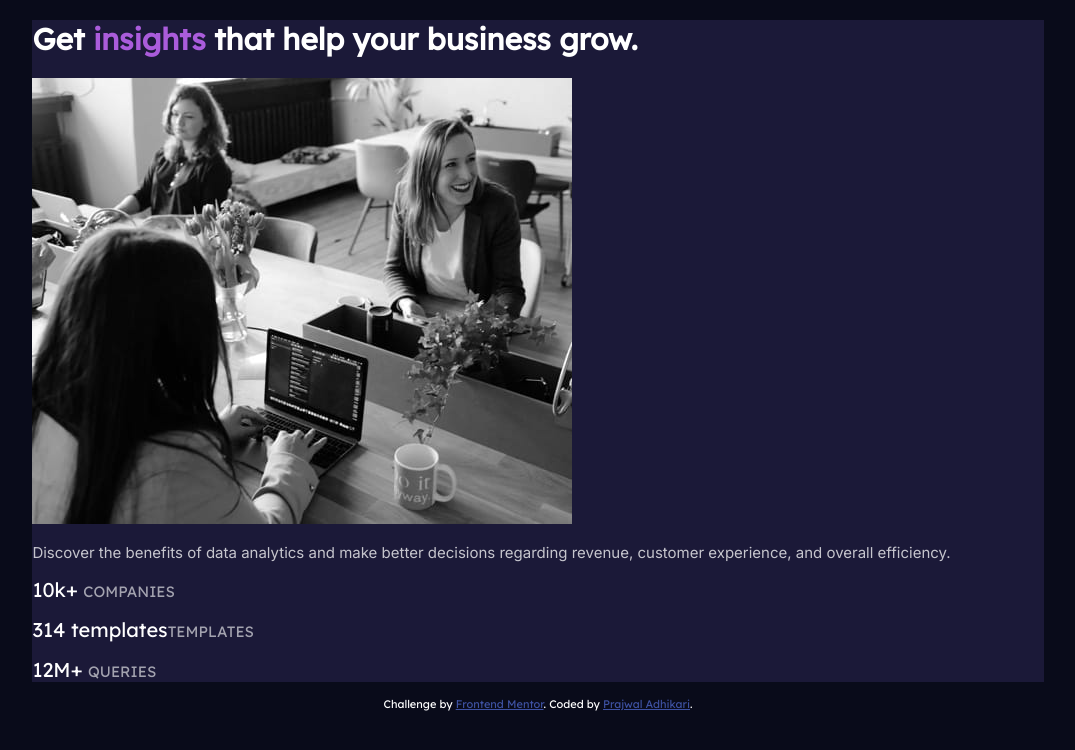
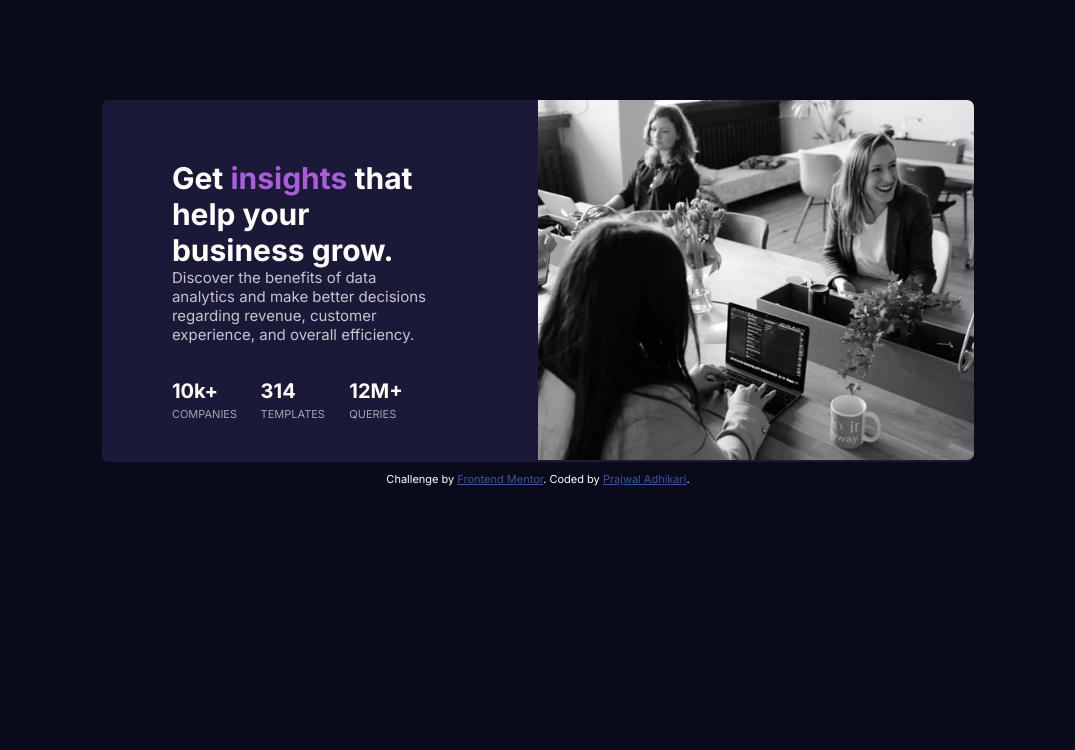
Before and after one commit to Prajwalad101/Stats-Card-Component, a plain HTML site: page index.html in a window 1280 px wide. Shown: the whole page, without its empty margins (102-1177 px from the left). Drawn offline with Linux system fonts and the light colour scheme.

Commit message:
Created the card layout

```diff
--- a/index.html
+++ b/index.html
@@ -38,23 +38,28 @@
   </head>
   <body>
     <div class="container">
+      <div class="text-container">
         <h1 class="heading">
           Get <span class="accent-text">insights</span> that help your business
           grow.
         </h1>
-
-      <img src="images/image-header-desktop.jpg" alt="" class="main-img" />
-
         <p class="description">
           Discover the benefits of data analytics and make better decisions
           regarding revenue, customer experience, and overall efficiency.
         </p>
 
-      <p class="stats"><span class="stat-heading">10k+ </span>COMPANIES</p>
-      <p class="stats">
-        <span class="stat-heading">314 templates</span>TEMPLATES
+        <p class="stats stat1">
+          <span class="stat-heading">10k+ </span><br />COMPANIES
         </p>
-      <p class="stats"><span class="stat-heading">12M+ </span>QUERIES</p>
+        <p class="stats stat2">
+          <span class="stat-heading">314 </span><br />TEMPLATES
+        </p>
+        <p class="stats stat3">
+          <span class="stat-heading">12M+ </span><br />QUERIES
+        </p>
+      </div>
+
+      <img src="images/image-header-desktop.jpg" alt="" class="main-img" />
     </div>
 
     <div class="attribution">
--- a/styles.css
+++ b/styles.css
@@ -1,20 +1,34 @@
 body {
   background-color: hsl(233, 47%, 7%);
   color: hsl(0, 0%, 100%);
-  font-family: "Lexend Deca", sans-serif;
+  font-family: "Inter", sans-serif;
   font-size: 15px;
 }
 
 .container {
-  background:
-    /* top, transparent red */ rgba(255, 0, 0, 0.25),
-    /* bottom, image */ url(images/image-header-desktop.jpg);
+  border-radius: 7px;
+  display: grid;
+  grid-template-columns: 1fr 1fr;
   background-color: hsl(244, 38%, 16%);
-  width: 80%;
-  margin: 10px auto 10px auto;
+  width: 69%;
+  margin: 100px auto 10px auto;
+}
+
+.text-container {
+  padding: 60px 100px 0px 70px;
+  display: grid;
+  grid-template-columns: 1fr 1fr 1fr;
+  grid-template-rows: 0.75fr 1fr 0.8fr;
+  grid-template-areas:
+    "heading heading heading"
+    "description description description"
+    "stat1 stat2 stat3";
 }
 
 .heading {
+  font-size: 30px;
+  grid-area: heading;
+  margin: 0;
 }
 
 .accent-text {
@@ -22,14 +36,35 @@ body {
 }
 
 .description {
-  font-family: "Inter", sans-serif;
+  margin: 0;
+  grid-area: description;
+
   color: hsla(0, 0%, 100%, 0.75);
 }
 
+.stats.stat1 {
+  grid-area: stat1;
+}
+.stats.stat2 {
+  grid-area: stat2;
+}
+.stats.stat3 {
+  grid-area: stat3;
+}
+.main-img {
+  width: 100%;
+  height: auto;
+  border-radius: 0px 7px 7px 0px;
+}
+
 .stats {
+  font-size: 11px;
+  line-height: 1.5;
+  margin: 0;
   color: hsla(0, 0%, 100%, 0.6);
 }
 .stat-heading {
+  font-weight: 700;
   color: white;
   font-size: 20px;
 }
```
Lines whose indentation alone changed are shown as unchanged.
